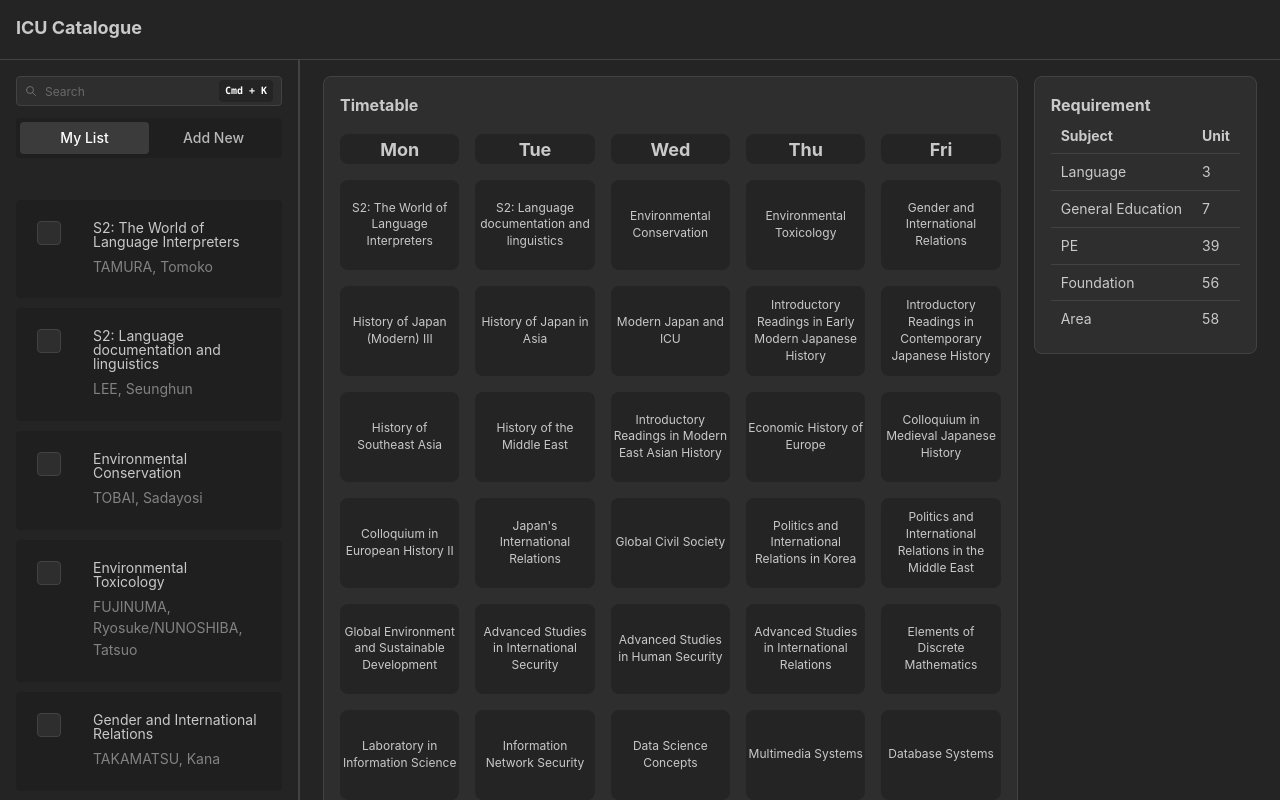
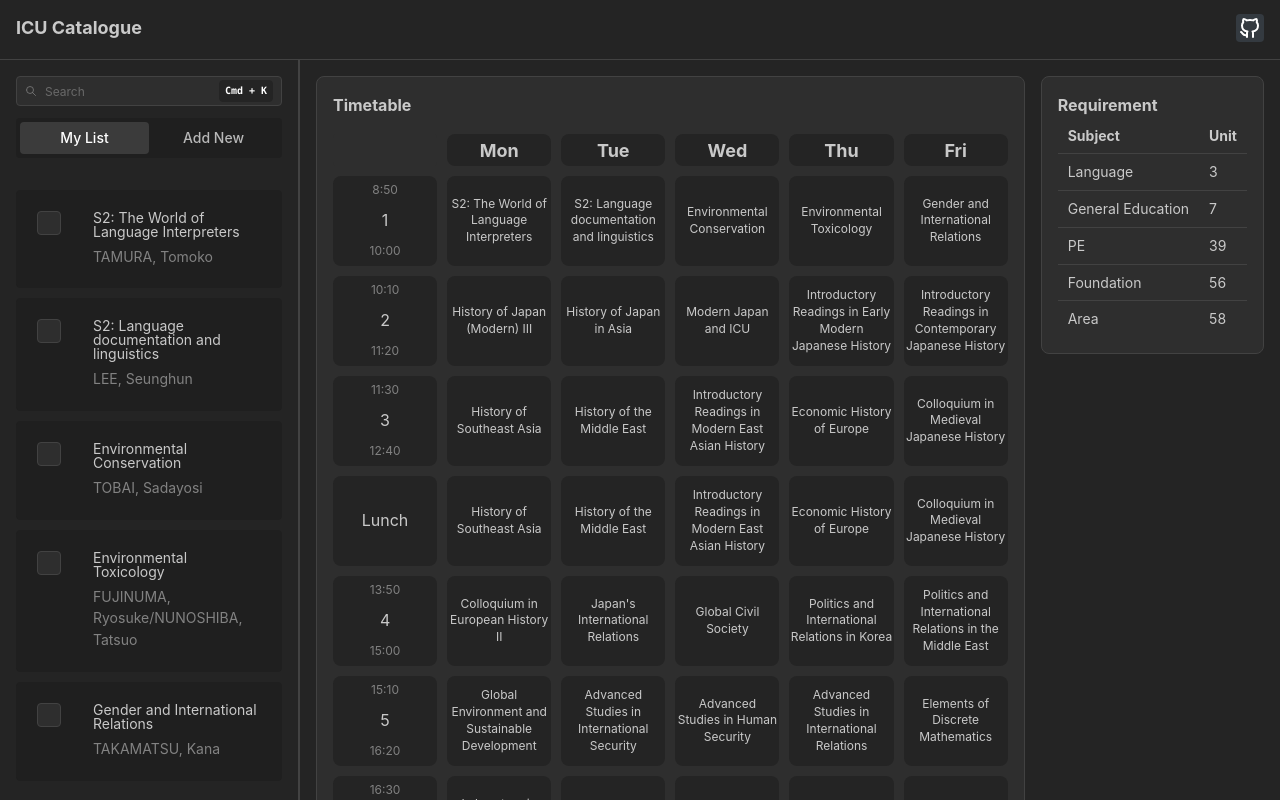
Before and after one commit to ItsukiKigoshi/icu-catalogue, a Next.js app: page / in a window 1280 px wide. Shown: the top 800 px of the page. Built offline with nearby package versions, Linux system fonts and the light colour scheme.

Commit message:
Add axios dependency and update styles

```diff
--- a/components/HeaderSimple/HeaderSimple.module.css
+++ b/components/HeaderSimple/HeaderSimple.module.css
@@ -9,7 +9,7 @@
 .inner {
   height: rem(56px);
   display: flex;
-
+  justify-content: space-between;
   align-items: center;
 }
 
--- a/components/HeaderSimple/HeaderSimple.tsx
+++ b/components/HeaderSimple/HeaderSimple.tsx
@@ -1,10 +1,9 @@
 "use client";
 import { useState } from "react";
-import { Container, Group, Burger, Text } from "@mantine/core";
-import { useDisclosure } from "@mantine/hooks";
+import { Container, Group, Burger, Text, ActionIcon } from "@mantine/core";
 import classes from "./HeaderSimple.module.css";
 import React from "react";
-import { NavbarSearch } from "../NavbarSearch/NavbarSearch";
+import { IconBrandGithub } from "@tabler/icons-react";
 
 const links = [
   { link: "/about", label: "Features" },
@@ -49,6 +48,16 @@ export function HeaderSimple(props: {
         <Text size="lg" fw={700}>
           ICU Catalogue
         </Text>
+        <ActionIcon
+          component="a"
+          href="https://github.com/ItsukiKigoshi/icu-catalogue"
+          variant="filled"
+          color="gray"
+          aria-label="Open in a new tab"
+          target="_blank"
+        >
+          <IconBrandGithub />
+        </ActionIcon>
       </Container>
     </header>
   );
--- a/components/NavbarSearch/NavbarSearch.module.css
+++ b/components/NavbarSearch/NavbarSearch.module.css
@@ -1,6 +1,6 @@
 .navbar {
   background-color: var(--mantine-color-body);
-  height: rem(840px);
+  height: rem(100%);
   width: rem(100%);
   padding: var(--mantine-spacing-md);
   display: flex;
--- a/components/NavbarSearch/NavbarSearch.tsx
+++ b/components/NavbarSearch/NavbarSearch.tsx
@@ -8,6 +8,7 @@ import {
   SegmentedControl,
   rem,
   Checkbox,
+  ScrollArea,
 } from "@mantine/core";
 import { IconSearch } from "@tabler/icons-react";
 import classes from "./NavbarSearch.module.css";
@@ -716,26 +717,6 @@ const tabs = {
     },
   ],
   addNew: [
-    {
-      rgno: "20315",
-      season: "Autumn",
-      ay: "2023",
-      no: "GES054",
-      cno: null,
-      lang: "E",
-      section: null,
-      e: "S2: The World of Language Interpreters ",
-      j: "Ｓ２: 通訳の世界",
-      schedule: "5/TH,6/TH,7/TH",
-      room: null,
-      comment: null,
-      maxnum: "(150)",
-      flg: "Face to Face",
-      instructor: "TAMURA, Tomoko",
-      unit: "3",
-      deleted: "false",
-      Label1: null,
-    },
     {
       rgno: "20316",
       season: "Autumn",
@@ -1480,7 +1461,9 @@ export function NavbarSearch() {
         />
       </div>
 
-      <div className={classes.navbarMain}>{courses}</div>
+      <ScrollArea h={"100vh"}>
+        <div className={classes.navbarMain}>{courses}</div>
+      </ScrollArea>
     </nav>
   );
 }
--- a/components/Timetable/Timetable.module.css
+++ b/components/Timetable/Timetable.module.css
@@ -22,7 +22,6 @@
     var(--mantine-color-white),
     var(--mantine-color-dark-7)
   );
-  transition: box-shadow 150ms ease, transform 100ms ease;
 
   @mixin hover {
     box-shadow: var(--mantine-shadows-md);
--- a/components/Timetable/Timetable.tsx
+++ b/components/Timetable/Timetable.tsx
@@ -3,7 +3,6 @@ import {
   Card,
   Text,
   SimpleGrid,
-  UnstyledButton,
   Anchor,
   Group,
   useMantineTheme,
@@ -32,7 +31,8 @@ interface TimetableItem {
   Label1: string | null;
 }
 
-const timetableData: TimetableItem[] = [
+const timetableData: TimetableItem[][] = [
+  [
     {
       rgno: "20315",
       season: "Autumn",
@@ -133,6 +133,8 @@ const timetableData: TimetableItem[] = [
       deleted: "false",
       Label1: null,
     },
+  ],
+  [
     {
       rgno: "31191",
       season: "Winter",
@@ -233,6 +235,8 @@ const timetableData: TimetableItem[] = [
       deleted: "false",
       Label1: null,
     },
+  ],
+  [
     {
       rgno: "31196",
       season: "Winter",
@@ -333,6 +337,8 @@ const timetableData: TimetableItem[] = [
       deleted: "false",
       Label1: null,
     },
+  ],
+  [
     {
       rgno: "31201",
       season: "Winter",
@@ -433,6 +439,8 @@ const timetableData: TimetableItem[] = [
       deleted: "false",
       Label1: null,
     },
+  ],
+  [
     {
       rgno: "31206",
       season: "Winter",
@@ -533,6 +541,8 @@ const timetableData: TimetableItem[] = [
       unit: "2",
       deleted: "false",
     },
+  ],
+  [
     {
       rgno: "31211",
       season: "Winter",
@@ -633,6 +643,8 @@ const timetableData: TimetableItem[] = [
       deleted: "false",
       Label1: null,
     },
+  ],
+  [
     {
       rgno: "31216",
       season: "Winter",
@@ -733,6 +745,7 @@ const timetableData: TimetableItem[] = [
       deleted: "false",
       Label1: null,
     },
+  ],
 ];
 
 export function Timetable() {
@@ -740,24 +753,22 @@ export function Timetable() {
 
   const weekDays: string[] = ["Mon", "Tue", "Wed", "Thu", "Fri"];
   const weekDayItems = weekDays.map((day) => (
-    <UnstyledButton
-      key={day}
-      className={classes.item}
-      style={{ height: "30px" }}
-    >
+    <Card key={day} className={classes.item} style={{ height: "30px" }}>
       <Text size="lg" mt={3} fw={700}>
         {day}
       </Text>
-    </UnstyledButton>
+    </Card>
   ));
 
-  const timetableItems = timetableData.map((item) => (
-    <UnstyledButton key={item.no} className={classes.item} p={1}>
-      <Text size="xs" m={1}>
-        {item.e}
-      </Text>
-    </UnstyledButton>
+  const timetableItems: JSX.Element[][] = [];
+
+  for (let i = 0; i < timetableData.length; i++) {
+    timetableItems[i] = timetableData[i].map((item) => (
+      <Card key={item.no} className={classes.item} p={1}>
+        <Text size="xs">{item.e}</Text>
+      </Card>
     ));
+  }
 
   return (
     <Card withBorder radius="md" className={classes.card}>
@@ -765,9 +776,99 @@ export function Timetable() {
         <Text className={classes.title}>Timetable</Text>
         <Anchor size="xs" c="dimmed" style={{ lineHeight: 1 }}></Anchor>
       </Group>
-      <SimpleGrid cols={5} mt="md">
+      <SimpleGrid cols={6} spacing="xs" verticalSpacing="xs" mt="md">
+        <Card></Card>
         {weekDayItems}
-        {timetableItems}
+        <Card className={classes.item} p={1}>
+          <Text size="xs" c="dimmed">
+            8:50
+          </Text>
+          <Text size="md" my="10">
+            1
+          </Text>
+          <Text size="xs" c="dimmed">
+            10:00
+          </Text>
+        </Card>
+        {timetableItems[0]}
+        <Card className={classes.item} p={1}>
+          <Text size="xs" c="dimmed">
+            10:10
+          </Text>
+          <Text size="md" my="10">
+            2
+          </Text>
+          <Text size="xs" c="dimmed">
+            11:20
+          </Text>
+        </Card>
+        {timetableItems[1]}
+        <Card className={classes.item} p={1}>
+          <Text size="xs" c="dimmed">
+            11:30
+          </Text>
+          <Text size="md" my="10">
+            3
+          </Text>
+          <Text size="xs" c="dimmed">
+            12:40
+          </Text>
+        </Card>
+        {timetableItems[2]}
+        <Card className={classes.item} p={1}>
+          <Text size="md" my="10">
+            Lunch
+          </Text>
+        </Card>
+        {timetableItems[2]}
+        <Card className={classes.item} p={1}>
+          <Text size="xs" c="dimmed">
+            13:50
+          </Text>
+          <Text size="md" my="10">
+            4
+          </Text>
+          <Text size="xs" c="dimmed">
+            15:00
+          </Text>
+        </Card>
+        {timetableItems[3]}
+        <Card className={classes.item} p={1}>
+          <Text size="xs" c="dimmed">
+            15:10
+          </Text>
+          <Text size="md" my="10">
+            5
+          </Text>
+          <Text size="xs" c="dimmed">
+            16:20
+          </Text>
+        </Card>
+        {timetableItems[4]}
+        <Card className={classes.item} p={1}>
+          <Text size="xs" c="dimmed">
+            16:30
+          </Text>
+          <Text size="md" my="10">
+            6
+          </Text>
+          <Text size="xs" c="dimmed">
+            17:40
+          </Text>
+        </Card>
+        {timetableItems[5]}
+        <Card className={classes.item} p={1}>
+          <Text size="xs" c="dimmed">
+            17:50
+          </Text>
+          <Text size="md" my="10">
+            7
+          </Text>
+          <Text size="xs" c="dimmed">
+            19:00
+          </Text>
+        </Card>
+        {timetableItems[6]}
       </SimpleGrid>
     </Card>
   );
--- a/package.json
+++ b/package.json
@@ -26,6 +26,7 @@
     "@tiptap/extension-link": "^2.1.12",
     "@tiptap/react": "^2.1.12",
     "@tiptap/starter-kit": "^2.1.12",
+    "axios": "^1.6.2",
     "dayjs": "^1.11.10",
     "embla-carousel-react": "^7.1.0",
     "next": "14.0.3",
--- a/src/app/page.tsx
+++ b/src/app/page.tsx
@@ -10,7 +10,6 @@ import { useDisclosure } from "@mantine/hooks";
 export default function HomePage() {
   const [opened, { toggle }] = useDisclosure(false);
   return (
-    <div>
     <AppShell
       header={{ height: 60 }}
       navbar={{
@@ -19,6 +18,7 @@ export default function HomePage() {
         collapsed: { mobile: !opened },
       }}
       padding="md"
+      h="100vh"
     >
       <AppShell.Header>
         <HeaderSimple opened={opened} toggle={toggle} />
@@ -27,19 +27,15 @@ export default function HomePage() {
         <NavbarSearch />
       </AppShell.Navbar>
       <AppShell.Main>
-          <Grid justify="flex-start" gutter="md" align="stretch" mx={7}>
+        <Grid justify="flex-start" gutter="md" align="stretch">
           <Grid.Col span={{ base: "auto" }}>
             <Timetable />
           </Grid.Col>
-            <Grid.Col
-              mt={{ base: 5, md: 0 }}
-              span={{ base: 12, md: "content" }}
-            >
+          <Grid.Col mt={{ base: 5, md: 0 }} span={{ base: 12, md: "content" }}>
             <RequirementTable />
           </Grid.Col>
         </Grid>
       </AppShell.Main>
     </AppShell>
-    </div>
   );
 }
```
Also changed, not shown: 1 other file (tests, documents, lock files or other folders). Lines whose indentation alone changed are shown as unchanged.
